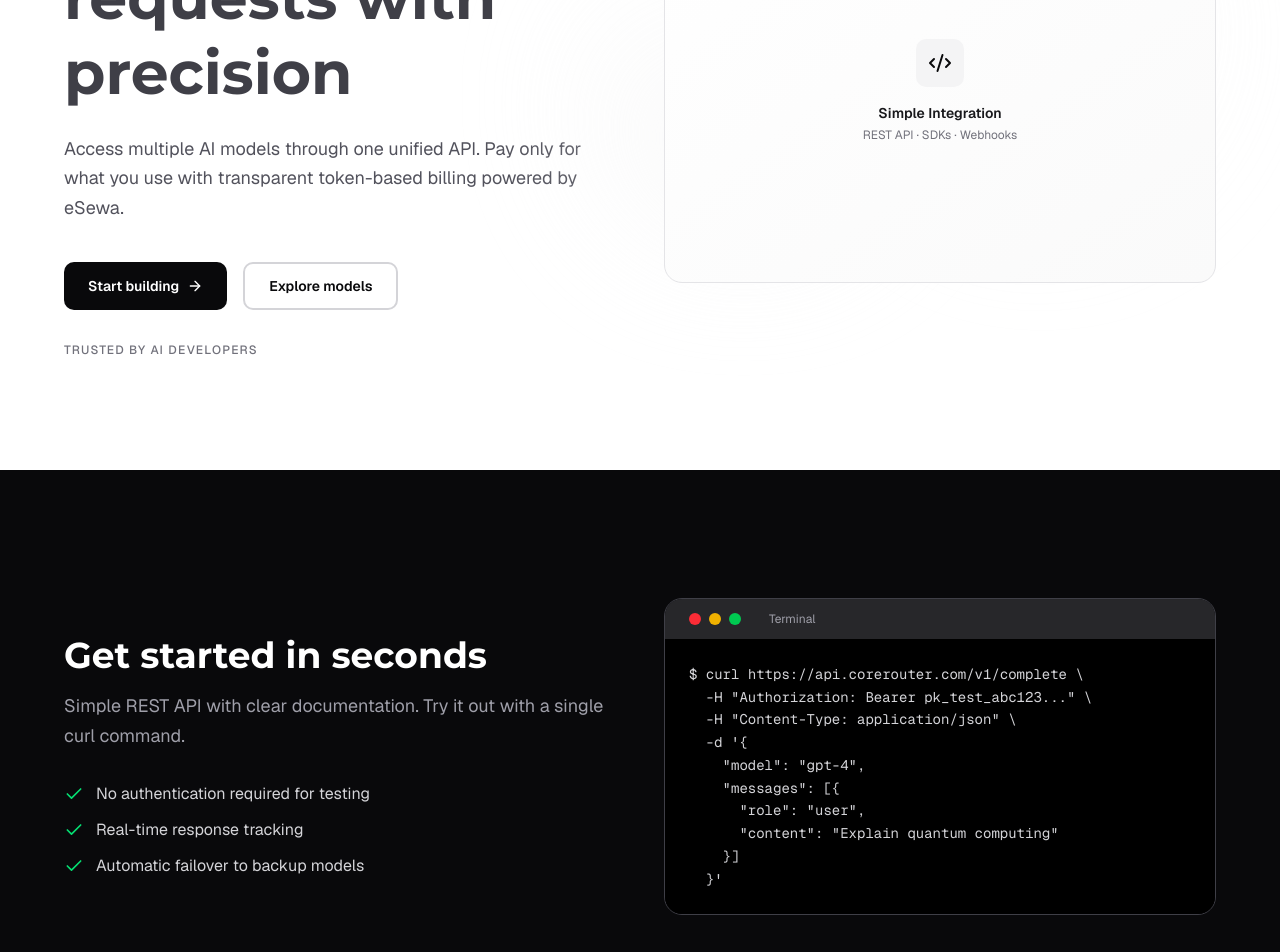
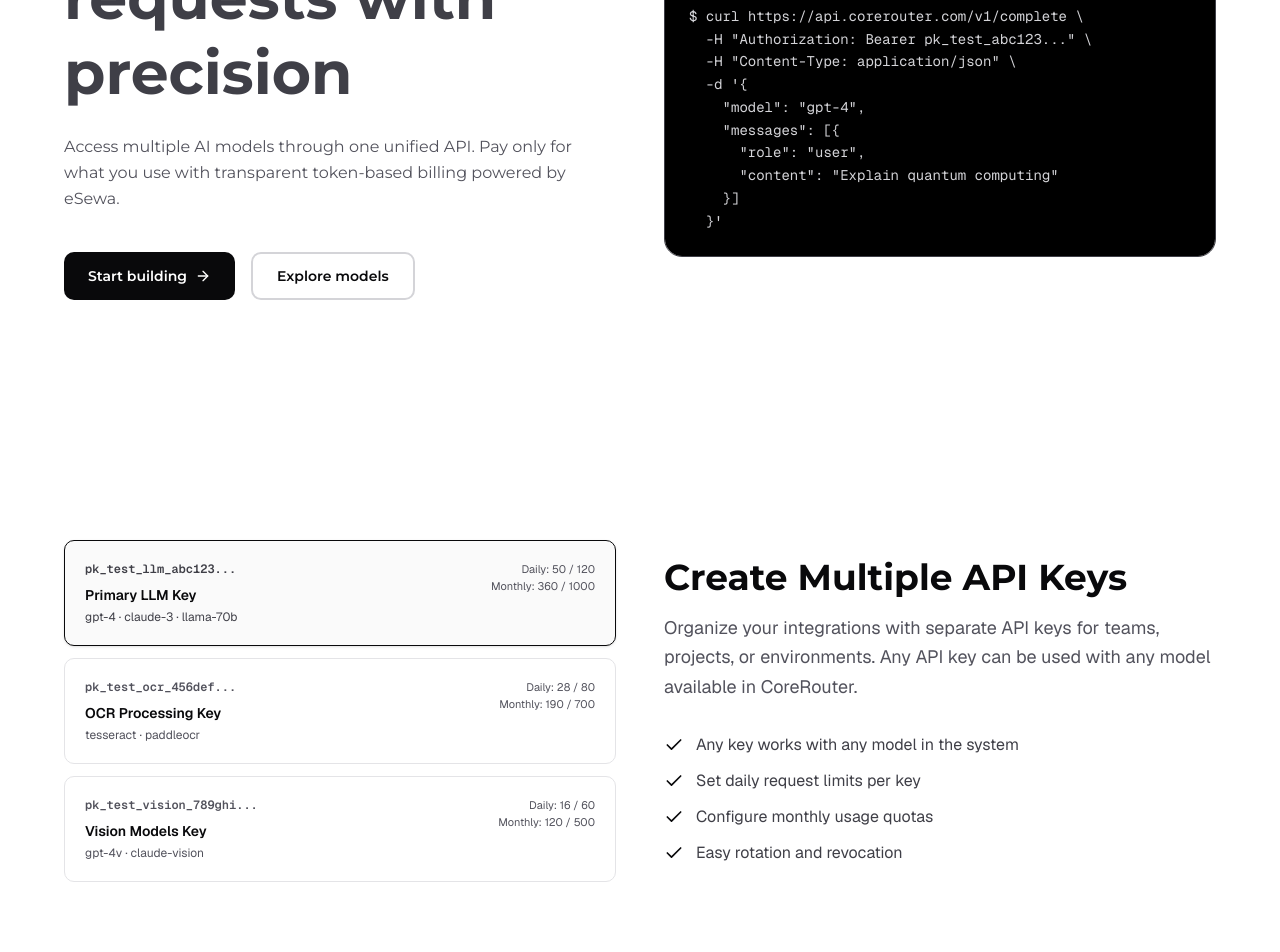
Before and after one commit to dashivam06/corerouter-frontend, a Next.js app: page / in a window 1280 px wide. Shown: the part 300-1252 px from the top of the page. Built offline with nearby package versions, Linux system fonts and the light colour scheme.

Commit message:
Refactor LandingPage for improved styling and content clarity, including Montserrat font integration and updated API key descriptions

```diff
--- a/app/(marketing)/page.tsx
+++ b/app/(marketing)/page.tsx
@@ -96,11 +96,11 @@ export default async function LandingPage() {
                   <span className="text-zinc-700">requests with precision</span>
                 </h1>
 
-                <p className="mt-6 text-lg leading-relaxed text-zinc-600">
+                <p className="font-montserrat  mt-6 text-md leading-relaxed text-zinc-600">
                   Access multiple AI models through one unified API. Pay only for what you use with transparent token-based billing powered by eSewa.
                 </p>
 
-                <div className="mt-10 flex flex-wrap gap-4">
+                <div className="mt-10 font-montserrat  flex flex-wrap gap-4">
                   <Link
                     href="/register"
                     className="inline-flex items-center gap-2 rounded-lg bg-zinc-950 px-6 py-3 text-sm font-semibold text-white transition-all hover:shadow-lg hover:shadow-zinc-950/30"
@@ -115,75 +115,33 @@ export default async function LandingPage() {
                   </Link>
                 </div>
 
-                <p className="mt-8 text-xs font-medium uppercase tracking-widest text-zinc-500">
+                {/* <p className="mt-8 text-xs font-medium uppercase tracking-widest text-zinc-500">
                   Trusted by AI developers
-                </p>
+                </p> */}
               </div>
 
               {/* Right Visual */}
-              <div className="relative hidden lg:block">
-                <div className="absolute inset-0">
-                  <div className="absolute right-0 top-0 h-80 w-80 rounded-full bg-gradient-to-br from-zinc-100 to-transparent opacity-60 blur-3xl" />
-                  <div className="absolute bottom-10 -left-20 h-80 w-80 rounded-full bg-gradient-to-t from-zinc-100 to-transparent opacity-60 blur-3xl" />
-                </div>
-                <div className="relative h-96 rounded-2xl border border-zinc-200 bg-gradient-to-br from-white to-zinc-50 p-8 flex flex-col items-center justify-center">
-                  <div className="space-y-4 text-center">
-                    <div className="inline-flex h-12 w-12 items-center justify-center rounded-lg bg-zinc-100">
-                      <Code2 className="h-6 w-6 text-zinc-950" />
-                    </div>
-                    <div>
-                      <p className="text-sm font-semibold text-zinc-900">Simple Integration</p>
-                      <p className="text-xs text-zinc-500 mt-1">REST API · SDKs · Webhooks</p>
-                    </div>
-                  </div>
-                </div>
-              </div>
-            </div>
-          </div>
-        </section>
-
-        {/* Curl Example Section */}
-        <section className="bg-zinc-950 px-6 py-20 sm:py-32">
-          <div className="mx-auto max-w-6xl">
-            <div className="grid gap-12 lg:grid-cols-2 lg:items-center">
-              {/* Left Content */}
-              <div>
-                <h2 className="font-montserrat text-4xl font-bold text-white">
+              <div className="relative">
+                <div className="mb-4">
+                  <h2 className="font-montserrat text-2xl font-bold text-zinc-950">
                     Get started in seconds
                   </h2>
-                <p className="mt-4 text-lg leading-relaxed text-zinc-400">
-                  Simple REST API with clear documentation. Try it out with a single curl command.
+                  <p className="mt-2 text-xs text-zinc-600 font-montserrat">
+                    Sample code. Use model docs for the exact curl command.
                   </p>
-                <ul className="mt-8 space-y-3">
-                  {[
-                    "No authentication required for testing",
-                    "Real-time response tracking",
-                    "Automatic failover to backup models"
-                  ].map((item, i) => (
-                    <li key={i} className="flex items-start gap-3">
-                      <Check className="h-5 w-5 text-green-400 flex-shrink-0 mt-0.5" />
-                      <span className="text-zinc-300">{item}</span>
-                    </li>
-                  ))}
-                </ul>
                 </div>
-
-              {/* Right Code Block - Mac Terminal */}
-              <div className="rounded-2xl border border-zinc-700 overflow-hidden">
-                {/* Mac Terminal Header with Lights */}
-                <div className="bg-zinc-800 px-6 py-3 flex items-center gap-3">
+                <div className="overflow-hidden rounded-2xl border border-zinc-700">
+                  <div className="flex items-center gap-3 bg-zinc-800 px-6 py-3">
                     <div className="flex gap-2">
                       <div className="h-3 w-3 rounded-full bg-red-500" />
                       <div className="h-3 w-3 rounded-full bg-yellow-500" />
                       <div className="h-3 w-3 rounded-full bg-green-500" />
                     </div>
-                  <p className="text-xs text-zinc-400 ml-4">Terminal</p>
+                    <p className="ml-4 text-xs text-zinc-400">Terminal</p>
                   </div>
-
-                {/* Terminal Body - Curl Command Only */}
                   <div className="bg-black p-6">
-                  <pre className="text-sm leading-relaxed overflow-x-auto">
-                    <code className="text-zinc-300 font-mono">
+                    <pre className="overflow-x-auto text-sm leading-relaxed">
+                      <code className="font-mono text-zinc-300">
 {`$ curl https://api.corerouter.com/v1/complete \\
   -H "Authorization: Bearer pk_test_abc123..." \\
   -H "Content-Type: application/json" \\
@@ -196,6 +154,7 @@ export default async function LandingPage() {
   }'`}
                       </code>
                     </pre>
+                  </div>
                 </div>
               </div>
             </div>
@@ -255,16 +214,14 @@ export default async function LandingPage() {
                   Create Multiple API Keys
                 </h2>
                 <p className="text-lg leading-relaxed text-zinc-600 mb-8">
-                  Organize your integrations with separate API keys for different model types. Each key has independent rate limits, usage tracking, and access controls.
+                  Organize your integrations with separate API keys for teams, projects, or environments. Any API key can be used with any model available in CoreRouter.
                 </p>
                 <ul className="space-y-3">
                   {[
-                    "Separate keys for LLM, OCR, Vision models",
+                    "Any key works with any model in the system",
                     "Set daily request limits per key",
                     "Configure monthly usage quotas",
-                    "Easy rotation and revocation",
-                    "Cost allocation by model type",
-                    "LLM keys take priority with automatic fallback"
+                    "Easy rotation and revocation"
                   ].map((item, i) => (
                     <li key={i} className="flex items-start gap-3">
                       <Check className="h-5 w-5 text-zinc-950 flex-shrink-0 mt-0.5" />
```
Lines whose indentation alone changed are shown as unchanged.
